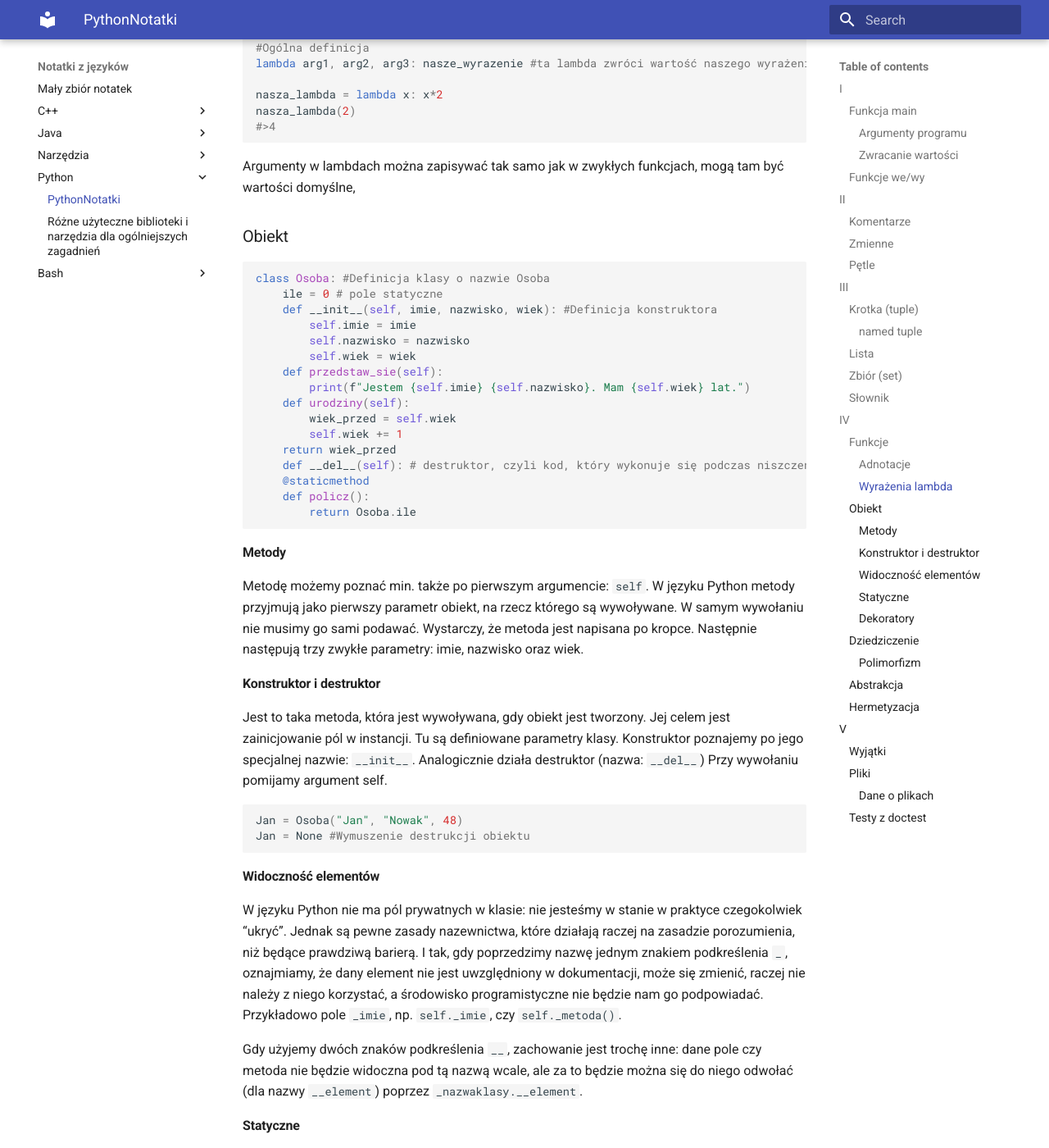
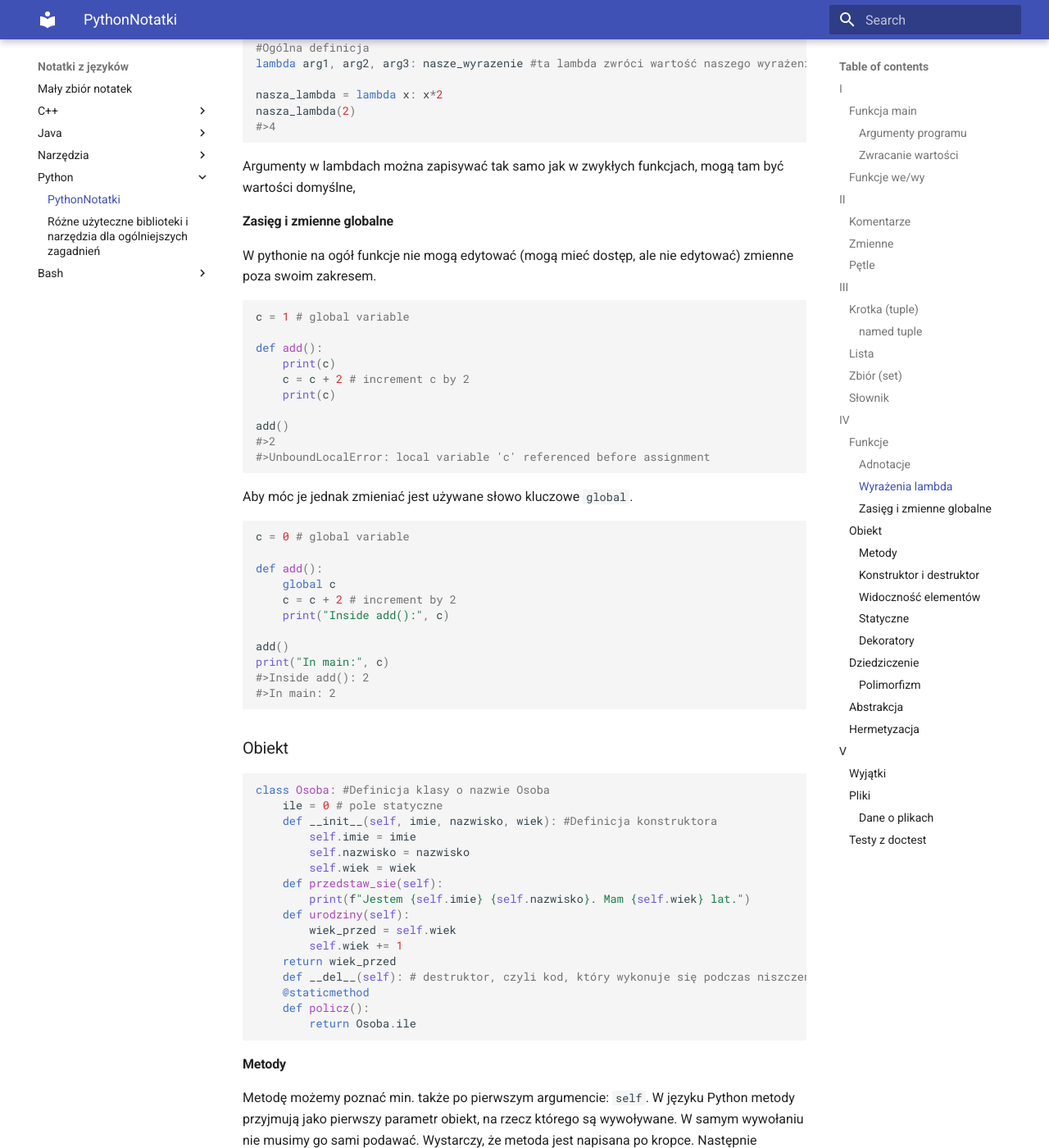
Before and after one commit to pktiuk/notatki_z_jezykow, an MkDocs documentation site: the page built from docs/Python/PythonNotatki.md, in a window 1280 px wide and 1400 px high, scrolled down 10281 px. Shown: the whole window at 82% size. Built offline with MkDocs 1.6.1 and Material for MkDocs 9.7.7, drawn with Linux system fonts in a browser that asks for light colours.

Commit message:
Added global keyword

````diff
--- a/docs/Python/PythonNotatki.md
+++ b/docs/Python/PythonNotatki.md
@@ -446,6 +446,37 @@ nasza_lambda(2)
 ```
 Argumenty w lambdach można zapisywać tak samo jak w zwykłych funkcjach, mogą tam być wartości domyślne,
 
+
+#### Zasięg i zmienne globalne
+W pythonie na ogół funkcje nie mogą edytować (mogą mieć dostęp, ale nie edytować) zmienne poza swoim zakresem.
+```python
+c = 1 # global variable
+
+def add():
+    print(c)
+    c = c + 2 # increment c by 2
+    print(c)
+
+add()
+#>2
+#>UnboundLocalError: local variable 'c' referenced before assignment
+```
+Aby móc je jednak zmieniać jest używane słowo kluczowe `global`.
+```python
+c = 0 # global variable
+
+def add():
+    global c
+    c = c + 2 # increment by 2
+    print("Inside add():", c)
+
+add()
+print("In main:", c)
+#>Inside add(): 2
+#>In main: 2
+```
+
+
 ### Obiekt
 ```python
 class Osoba: #Definicja klasy o nazwie Osoba
````
